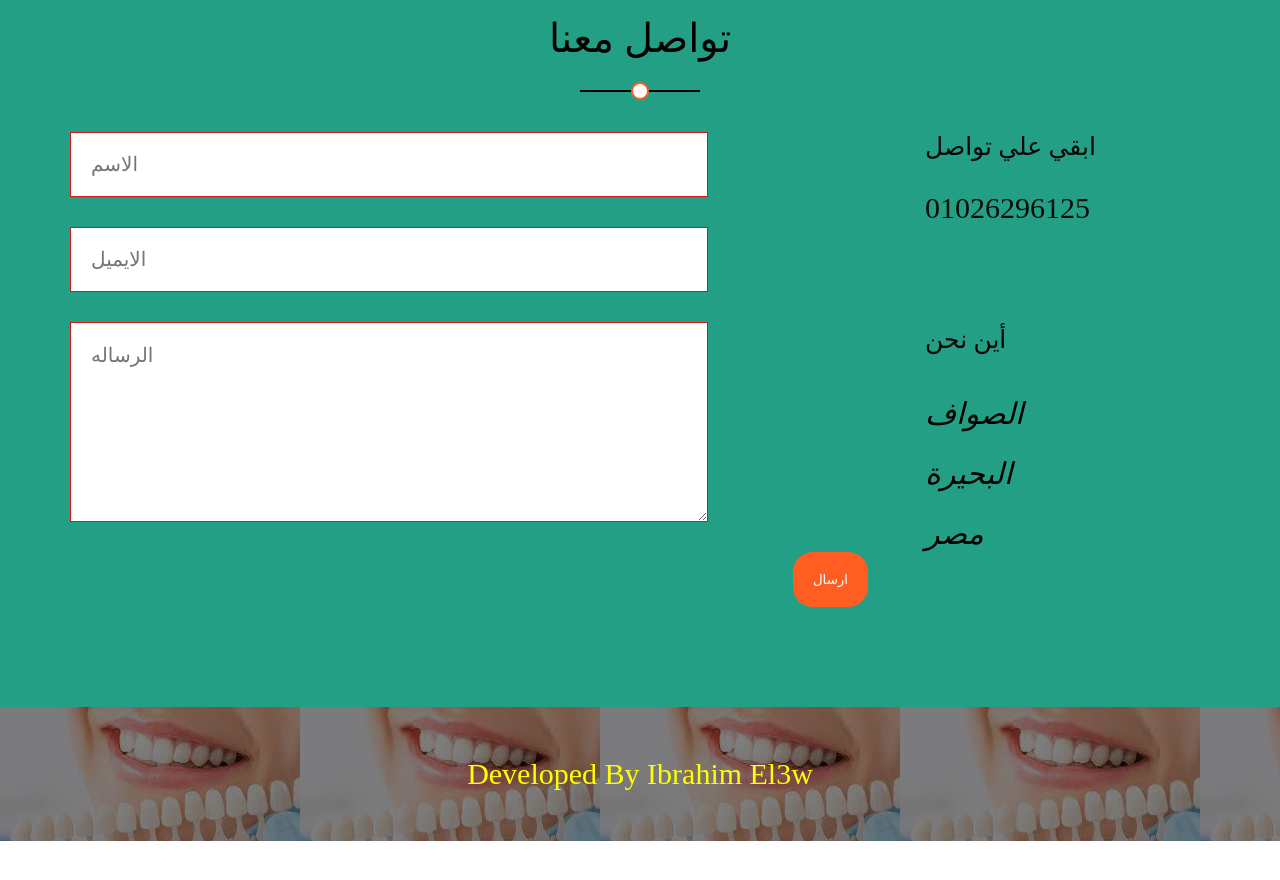
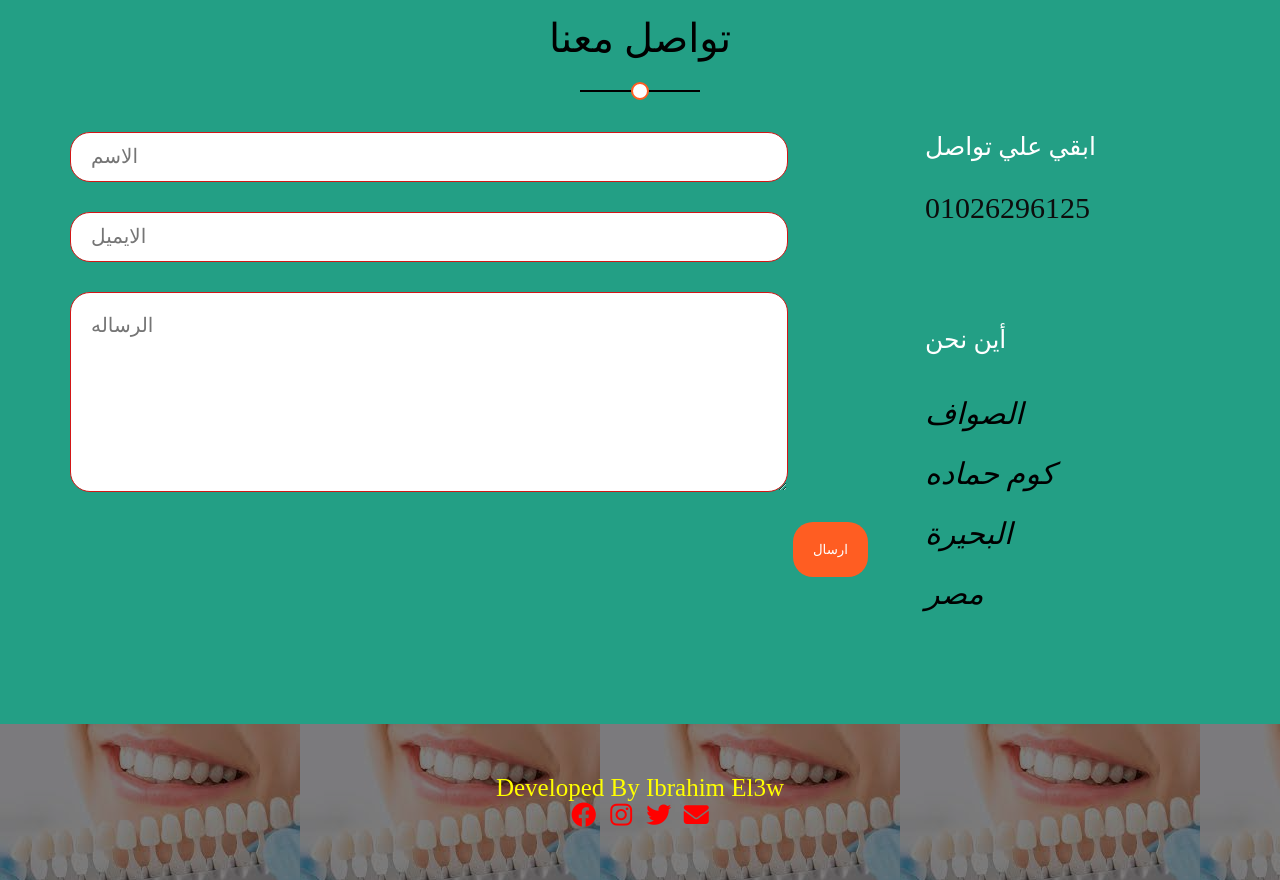
Before and after one commit to ibrahim6hani/marwa_web, a plain HTML site: page index.html in a window 1280 px wide. Shown: the part 1500-2380 px from the top of the page. Before the commit the page ends 2341 px from the top, so only its background shows below. Drawn offline with Linux system fonts and the light colour scheme.

Commit message:
Add files via upload

```diff
--- a/index.html
+++ b/index.html
@@ -1,7 +1,7 @@
 <!-- @format -->
 
 <!DOCTYPE html>
-<html lang="en">
+<html  lang="en">
   <head>
     <meta charset="UTF-8" />
     <meta http-equiv="X-UA-Compatible" content="IE=edge" />
@@ -45,7 +45,7 @@
         <p>
           نرحب بكم فى الموقع الإلكترونى لعيادة أسنان د. مروة عبدالمنعم العو<br />
           . و عند زيارتكم لنا، سوف تجدون كل الرعاية و العناية من الفريق الطبى
-          المؤهل تماما لعلاج أسنانكم بدون الم فى عدة تخصصات مثل <br />تجميل
+          المؤهل تماما لعلاج أسنانكم بدون الم فى عد تخصصات مثل <br />تجميل
           الأسنان (هوليوود سمايل – الفينير – اللومينير – التبييض بالليزر بمادة
           الزووم)<br />، زرع الأسنان، تقويم الأسنان، علاج العصب و التركيبات
           الثابتة و التركيبات المتحركة، علاج اسنان الأطفال و علاج اللثة.
@@ -66,7 +66,7 @@
               حاصلة علي بكالوريوس طب الاسنان جامعة الاسكندرية<br />
               studied at faculty of Dentistry Alexandria University
             </p>
-            <a href="#">اهلا وسهلا </a>
+            <a href="https://www.facebook.com/marwa.abdelmoneim.12">اهلا وسهلا </a>
           </div>
         </div>
         <div class="inner-about">
@@ -109,7 +109,7 @@
             <span class="phone">01026296125</span>
 
             <h4>أين نحن</h4>
-            <address class="adress">الصواف <br />البحيرة<br />مصر</address>
+            <address class="adress" >الصواف<br>كوم حماده <br />البحيرة<br />مصر</address>
           </div>
         </div>
       </div>
@@ -118,7 +118,23 @@
     <div class="footer">
       <div class="container">
         <p>Developed By Ibrahim El3w</p>
+
+        <a href="https://www.facebook.com/ibrahim.hani.1.12" target="_blank"
+          ><i class="fa-brands fa-facebook"></i
+        ></a>
+        <a href="https://www.instagram.com/_ibrahim_hani_/" target="_blank"
+          ><i class="fa-brands fa-instagram"></i
+        ></a>
+        <a href="https://twitter.com/EbrahimHani11" target="_blank"
+          ><i class="fa-brands fa-twitter"></i
+        ></a>
+        <a
+          href="https://l.facebook.com/l.php?u=http%3A%2F%2F108595057013814358974.sarhne.com%2F%3Ffbclid%3DIwAR0Hpx3BeAje6emzcUlHnpY9AISJp9QwAerDfFgLOWH4T7-k6pwNCzldqiM&h=AT0mB0GcWhE7mj_LFcV7UipTvS6aW0z4-FZNOK3an3hSPDu33KOBW6oLF6wyEyQ2i7mIZeT-yx3eFRsbhXAS2MCys5_NRS6Gawob_PYcVQCV_ASTKwLpNtbLwvxIXm3BG2m0JA"
+          target="_blank"
+          ><i class="fa-solid fa-envelope"></i
+        ></a>
       </div>
+
     </div>
 
     <script src="./script.js"></script>
--- a/master.css
+++ b/master.css
@@ -386,6 +386,7 @@ color:rgb(159, 103, 224) ;
 @media(max-width:767px){
     .contact-us .content{
         flex-direction: column;
+        margin-left: 50px;
     }
 }
 .contact-us .content form{
@@ -397,10 +398,12 @@ padding: 20px;
 display: block;
 border: 1px solid #d21616 ;
 margin-bottom: 30px;
-width: 80%;
-    background-color: white;
+width: 90%;
+height: 50px;
+background-color: white;
 color: black;
 font-size:20px ;
+border-radius: 20px;
 }
 
 .contact-us .content form .main-input:focus{
@@ -443,7 +446,7 @@ text-transform: uppercase;
 margin-bottom: 30px;
 font-weight: 500;
 font-size: 25px;
-color:rgb(6, 6, 5);
+color:white;
 }
 .contact-us .content .info .phone{
     display: block;
@@ -476,7 +479,7 @@ color:rgb(6, 6, 5);
     background-image: url(./images/dentist.jpg);
     position: relative;
     color: yellow;
-    font-size: 30px;
+    font-size: 25px;
     text-align: center;
 }
 .footer::before{
@@ -493,8 +496,12 @@ color:rgb(6, 6, 5);
 }
 .footer p{
     transition: 0.5s;
+
 }
 .footer p:hover{
-  color: red;
-  font-size: 40px;
+  color:black;
+  font-size: 30px;
 }
+.footer .container a{
+    color: red;
+}
--- a/style.css
+++ b/style.css
@@ -159,6 +159,7 @@ margin-bottom: 30px;
     font-size: 1.5rem;
     color: white;
     transition: 0.5s;
+    border-radius: 20px;
 }
 .about-content a:hover{
     background: transparent;
@@ -209,12 +210,14 @@ margin-bottom: 30px;
     color: black;
    }
    .background-content{
+
    margin-top: 50px;
     width: 100%;
     left: 50%;
     top: 50%;
     transform: translate(-50% , -50%);
     padding-left: 5rem;
+
 }
 .inner-about .inner-about-image img{
     margin-top: 20px;
```
